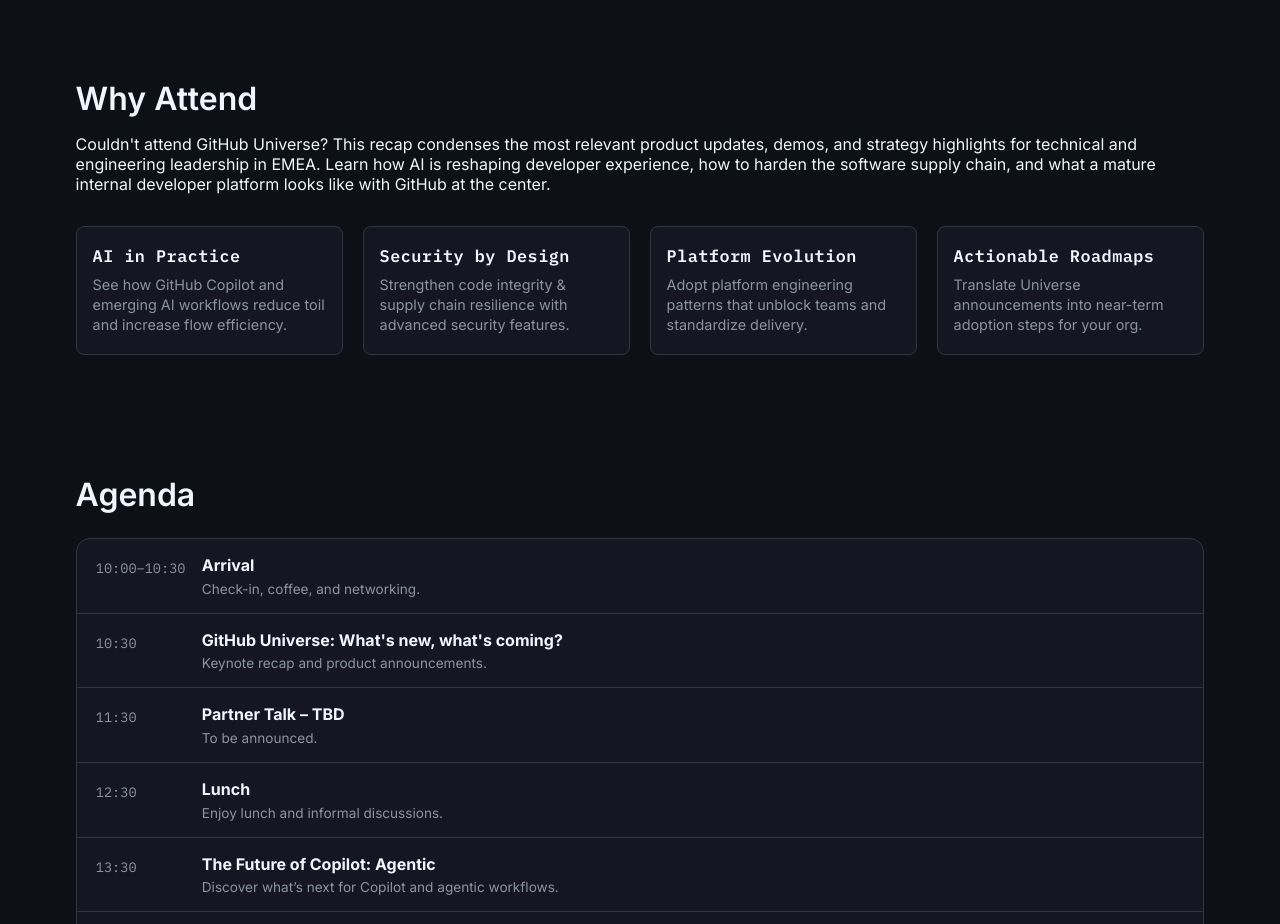
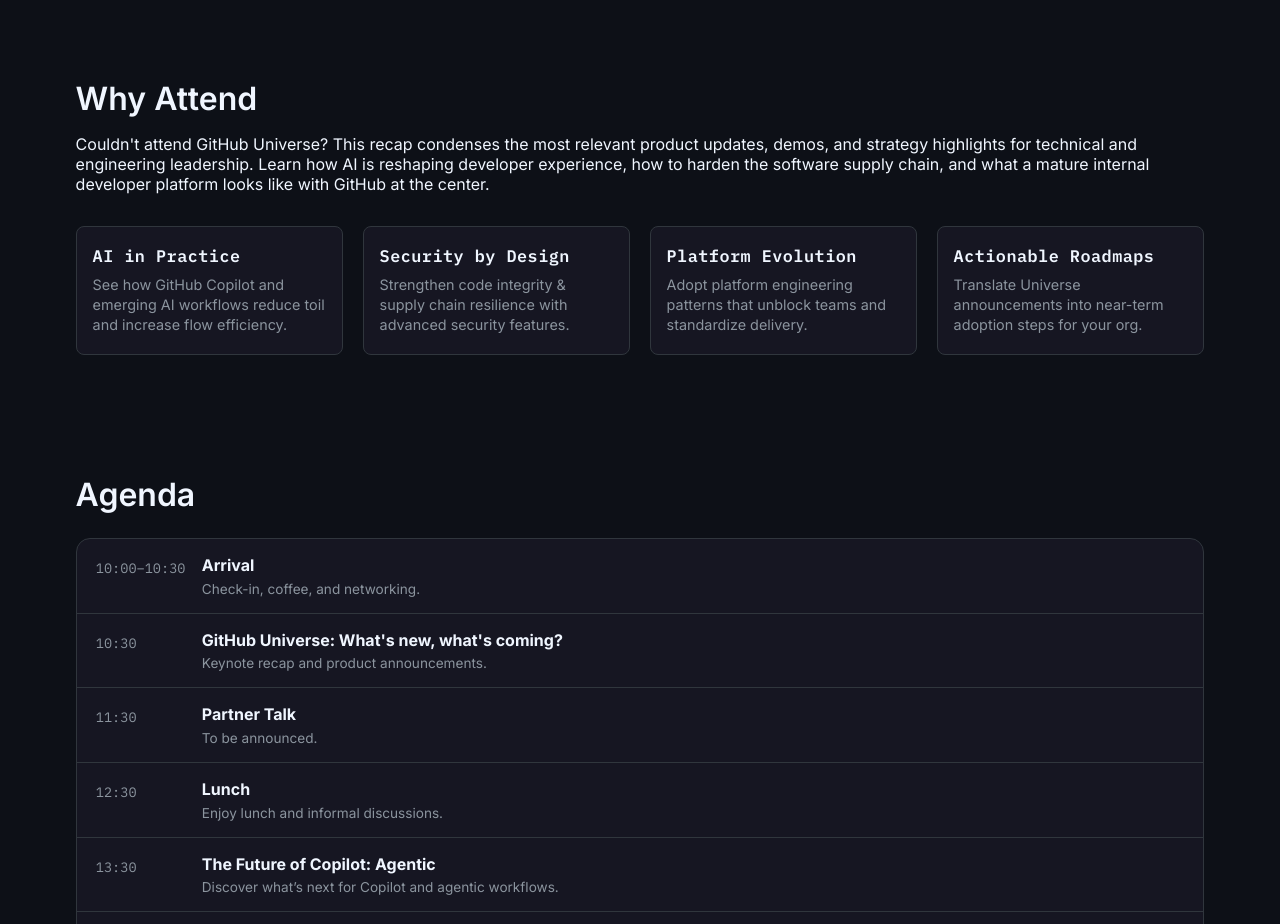
Before and after one commit to danielspanjaard/GitHub-recap-UK, a plain HTML site: page index.html in a window 1280 px wide. Shown: the part 720-1644 px from the top of the page. Drawn offline with Linux system fonts and the light colour scheme.

Commit message:
Update event details in index.html
Removed 'TBD' from the Partner Talk heading and updated the recap description.

```diff
--- a/index.html
+++ b/index.html
@@ -55,7 +55,7 @@
       <h2>Why Attend</h2>
       <p>
         Couldn't attend GitHub Universe? This recap condenses the most relevant product updates,
-        demos, and strategy highlights for technical and engineering leadership in EMEA.
+        demos, and strategy highlights for technical and engineering leadership.
         Learn how AI is reshaping developer experience, how to harden the software supply chain,
         and what a mature internal developer platform looks like with GitHub at the center.
       </p>
@@ -101,7 +101,7 @@
       <div class="slot">
         <time>11:30</time>
         <div>
-          <h4>Partner Talk – TBD</h4>
+          <h4>Partner Talk</h4>
           <p>To be announced.</p>
         </div>
       </div>
```
